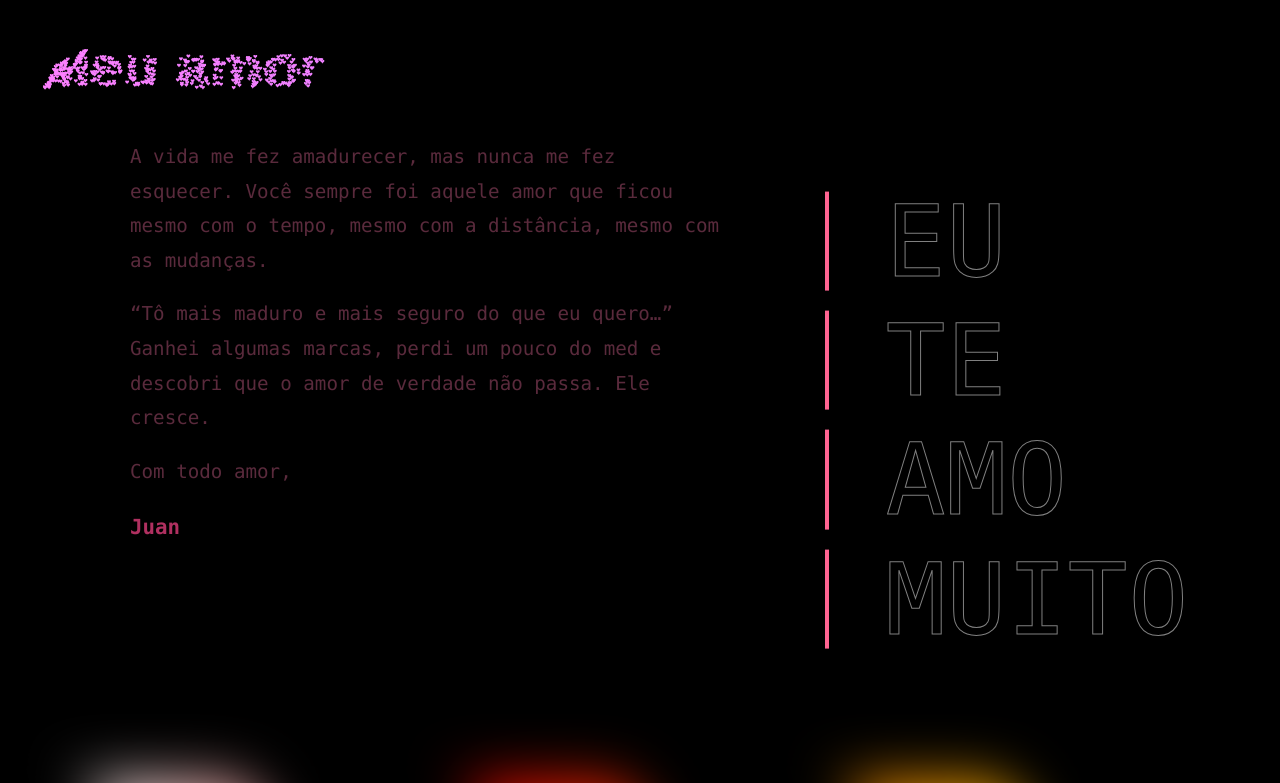
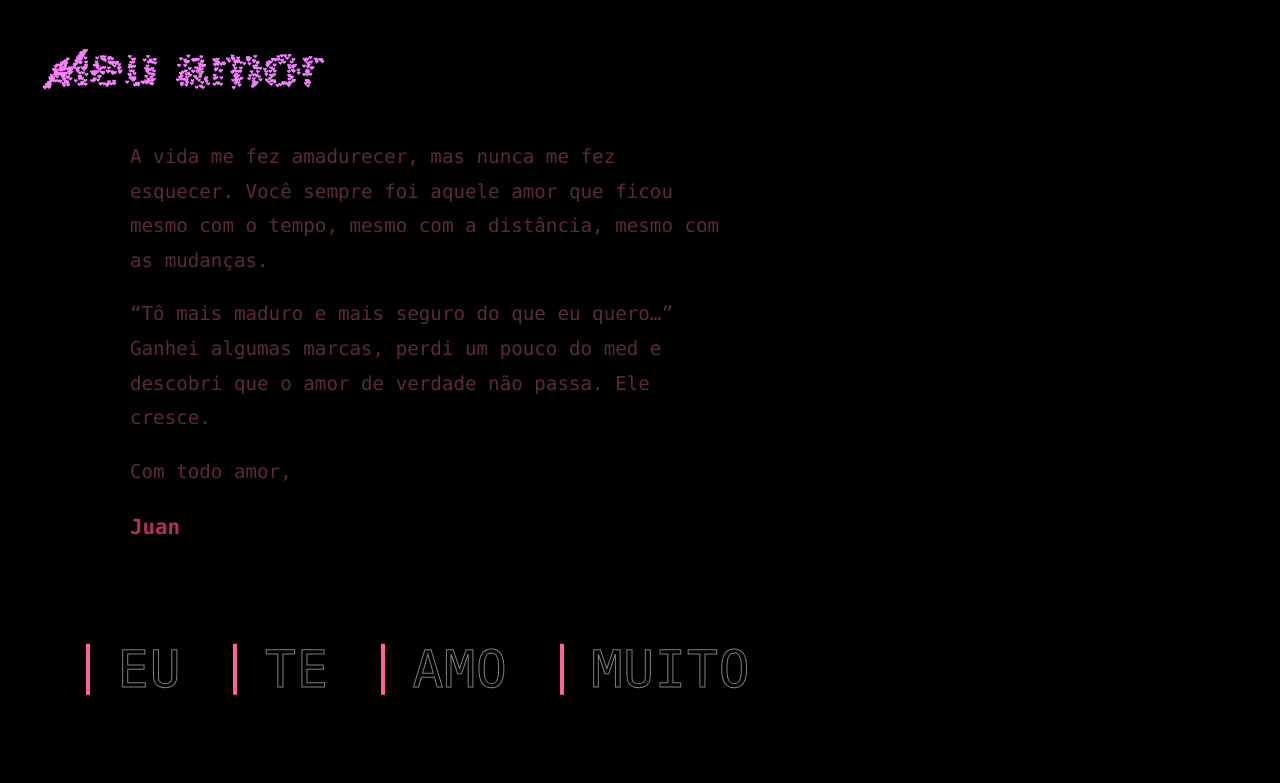
Before and after one commit to juanbruzigues/mariana, a React (Create React App) app: page / in a window 1280 px wide. Shown: the top 783 px of the page. Built offline with nearby package versions, Linux system fonts and the light colour scheme; a web font is replaced by a local one.

Commit message:
Update Menu.scss

```diff
--- a/src/components/Menu.scss
+++ b/src/components/Menu.scss
@@ -1,14 +1,15 @@
 @import url('https://fonts.googleapis.com/css2?family=Mochiy+Pop+One&display=swap');
 
 ul {
-  position: absolute;
+  position: relative;
   top: 50%;
   right: 20px;
-  transform: translateY(-50%);
+  transform: translateY(-100%);
   display: flex;
-  flex-direction: column;
+  flex-direction: row;
   gap: 20px;
   margin: 20px auto;
+  margin-left: 6rem;
   padding: 10px;
   /* Garante que o alinhamento flex inicial seja à esquerda em telas maiores */
   justify-content: flex-start;
@@ -19,7 +20,7 @@ ul li {
 }
 
 ul li a {
-  font-size: 6.2em;
+  font-size: 3.2em;
   text-decoration: none;
   letter-spacing: 1px;
   line-height: 1em;
```
